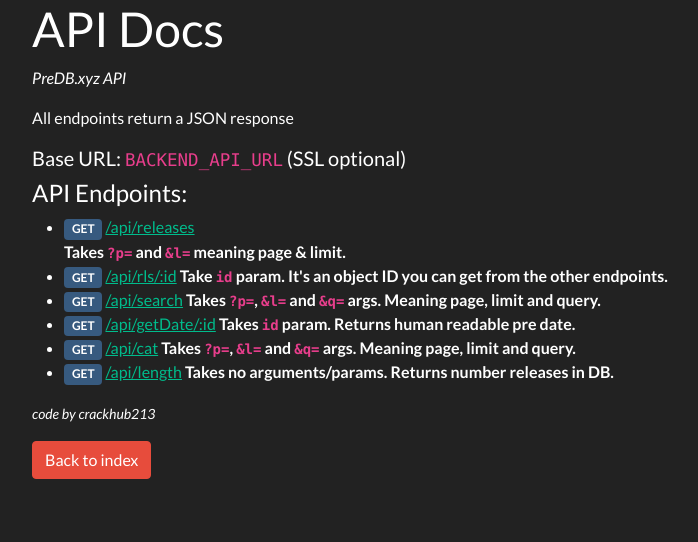
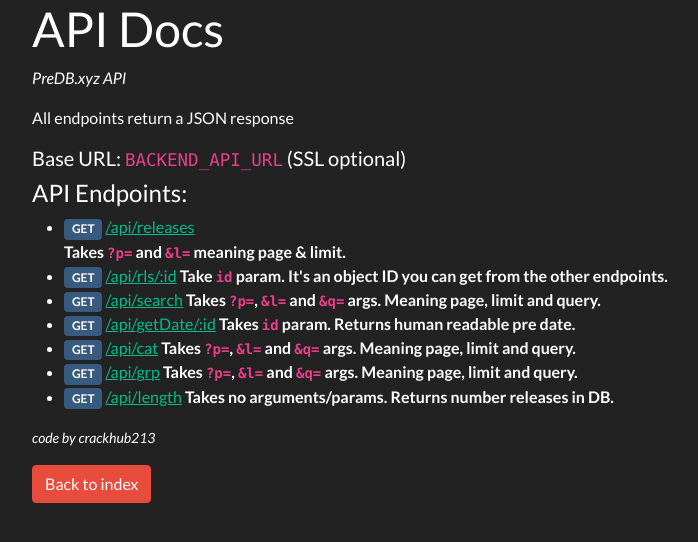
Before and after one commit to crackhub-dev/predb-frontend, a React (Create React App) app: page /api in a window 1280 px wide. Shown: the top 542 px of the page, without its empty margins (290-988 px from the left). Built offline with nearby package versions, Linux system fonts and the light colour scheme.

Commit message:
grp endpoint

```diff
--- a/src/routes/Api.js
+++ b/src/routes/Api.js
@@ -19,6 +19,7 @@ export default function Api() {
                     <li><Badge>GET</Badge> <a href="https://BACKEND_API_URL/api/search">/api/search</a> <b>Takes <code>?p=</code>, <code>&l=</code> and <code>&q=</code> args. Meaning page, limit and query.</b></li>
                     <li><Badge>GET</Badge> <a href="https://BACKEND_API_URL/api/getDate/<id>">/api/getDate/:id</a> <b>Takes <code>id</code> param. Returns human readable pre date.</b></li>
                     <li><Badge>GET</Badge> <a href="https://BACKEND_API_URL/api/cat">/api/cat</a> <b>Takes <code>?p=</code>, <code>&l=</code> and <code>&q=</code> args. Meaning page, limit and query.</b></li>
+                    <li><Badge>GET</Badge> <a href="https://BACKEND_API_URL/api/grp">/api/grp</a> <b>Takes <code>?p=</code>, <code>&l=</code> and <code>&q=</code> args. Meaning page, limit and query.</b></li>
                     <li><Badge>GET</Badge> <a href="https://BACKEND_API_URL/api/length">/api/length</a> <b>Takes no arguments/params. Returns number releases in DB.</b></li>
                 </ul>
                 <p><small><i>{"code by crackhub213"}</i></small></p>
```
